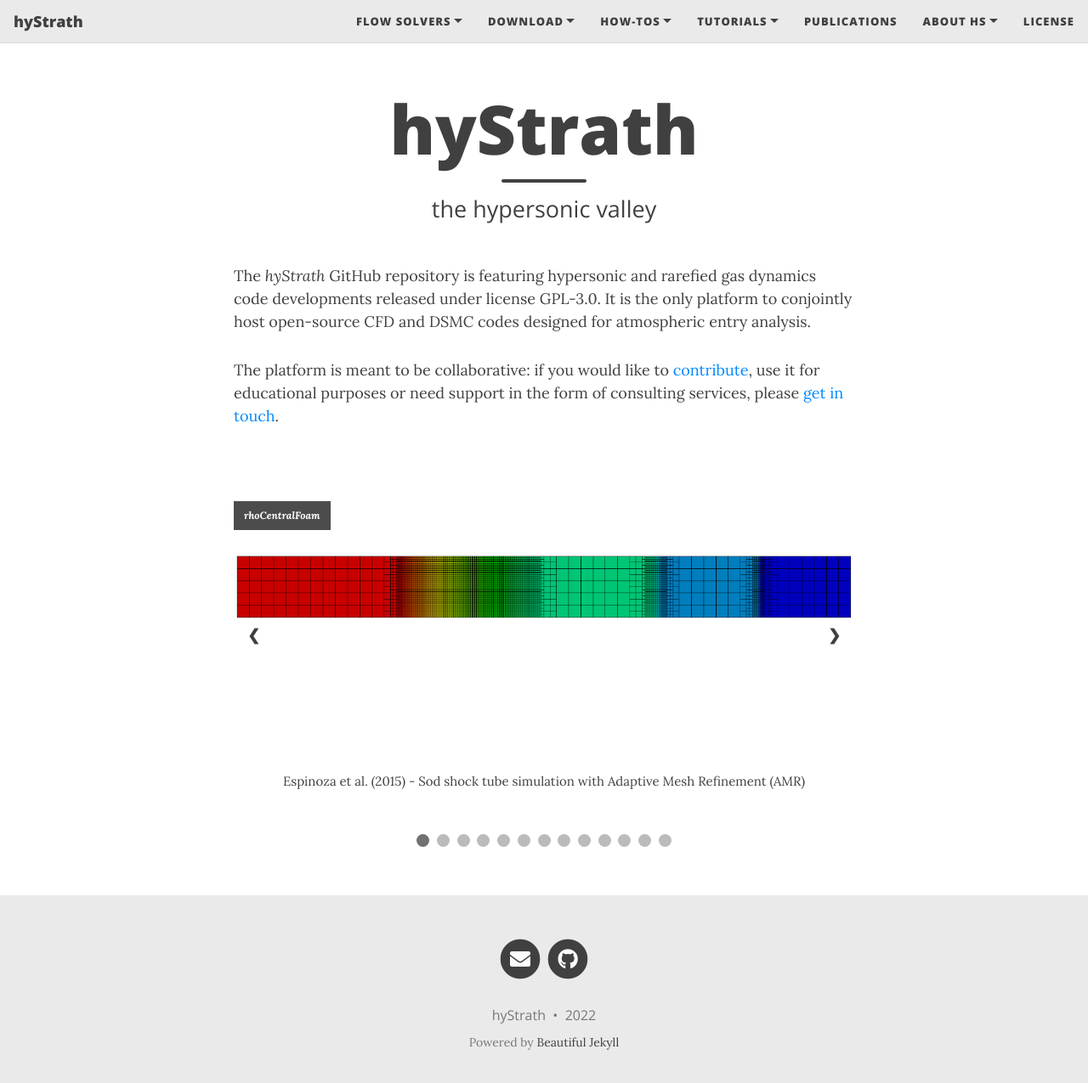
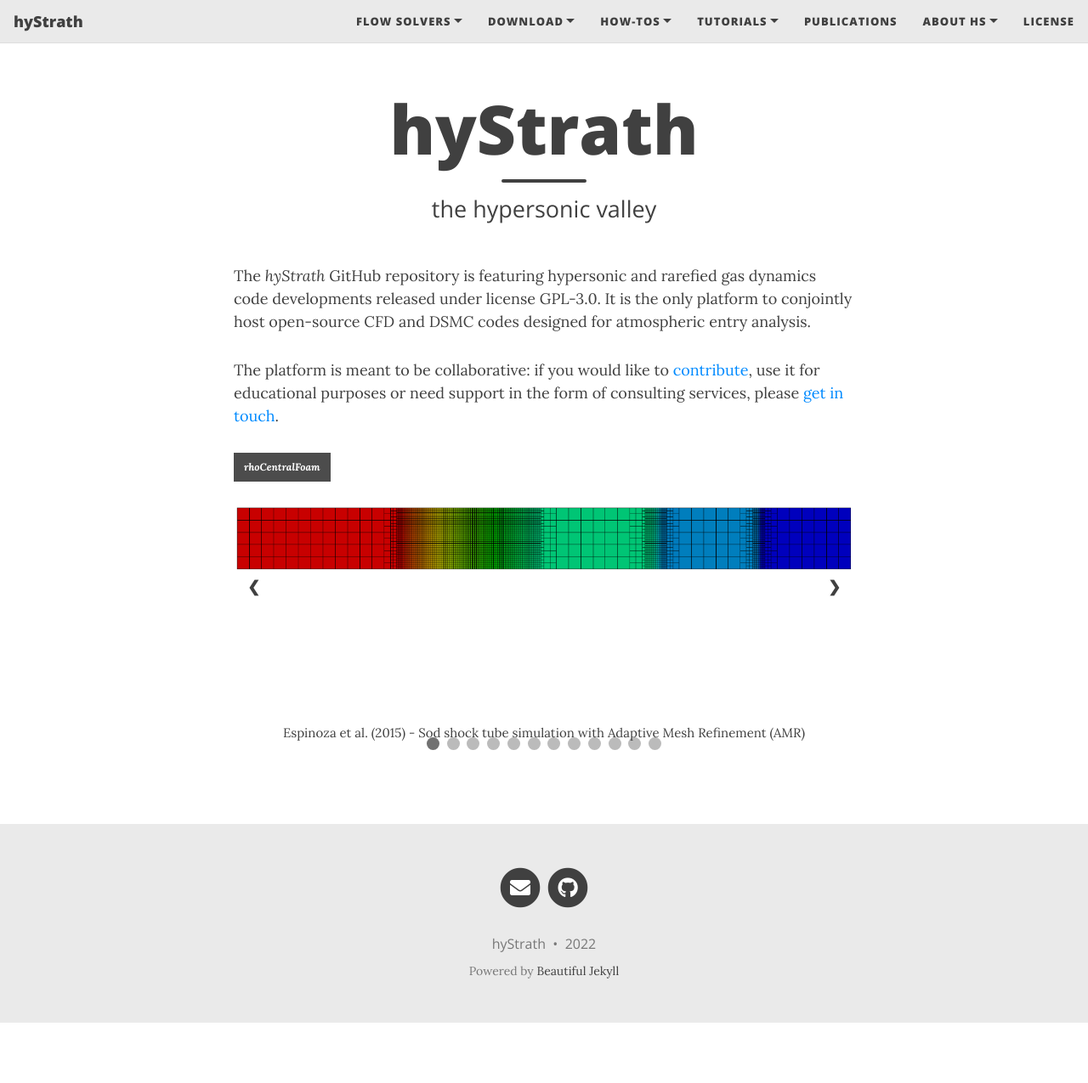
Before and after one commit to hystrath/hystrath.github.io, a Jekyll site: the page built from test2.md, in a window 1280 px wide and 1288 px high. Shown: the top 1275 px of the window at 85% size. Built offline with Jekyll 4.4.1, drawn with Linux system fonts in a browser that asks for light colours; nearby versions of some CDN libraries.

Commit message:
Editing pages

```diff
--- a/test2.md
+++ b/test2.md
@@ -13,8 +13,7 @@ The <i>hyStrath</i> GitHub repository is featuring hypersonic and rarefied gas d
 The platform is meant to be collaborative: if you would like to <a href="https://hystrath.github.io/contributions/">contribute</a>, use it for educational purposes or need support in the form of consulting services, please <a href="https://hystrath.github.io/contact">get in touch</a>.
 </p>
 
-<br>
-
+<p>
  <!-- Slideshow container -->
 <div class="slideshow-container">
 
@@ -91,19 +90,13 @@ The platform is meant to be collaborative: if you would like to <a href="https:/
     <div class="text">Casseau and White (2018) - HB-2 flare, heat flux profile</div>
   </div>
 
-  <div class="hyStrathSlides">
-    <div class="solvernametext">dsmcFoam+</div>
-    <p>More to come</p>
-    <div class="text"></div>
-  </div>
-
   <!-- Next and previous buttons -->
   <a class="prev" onclick="plusSlides(-1)">&#10094;</a>
   <a class="next" onclick="plusSlides(1)">&#10095;</a>
 </div>
+</p>
 
-<br>
-
+<p>
 <!-- The dots/circles -->
 <div style="text-align:center">
   <span class="dot" onclick="currentSlide(1)"></span>
@@ -118,8 +111,8 @@ The platform is meant to be collaborative: if you would like to <a href="https:/
   <span class="dot" onclick="currentSlide(10)"></span>
   <span class="dot" onclick="currentSlide(11)"></span>
   <span class="dot" onclick="currentSlide(12)"></span>
-  <span class="dot" onclick="currentSlide(13)"></span>
 </div>
+</p>
 
 
 
```
